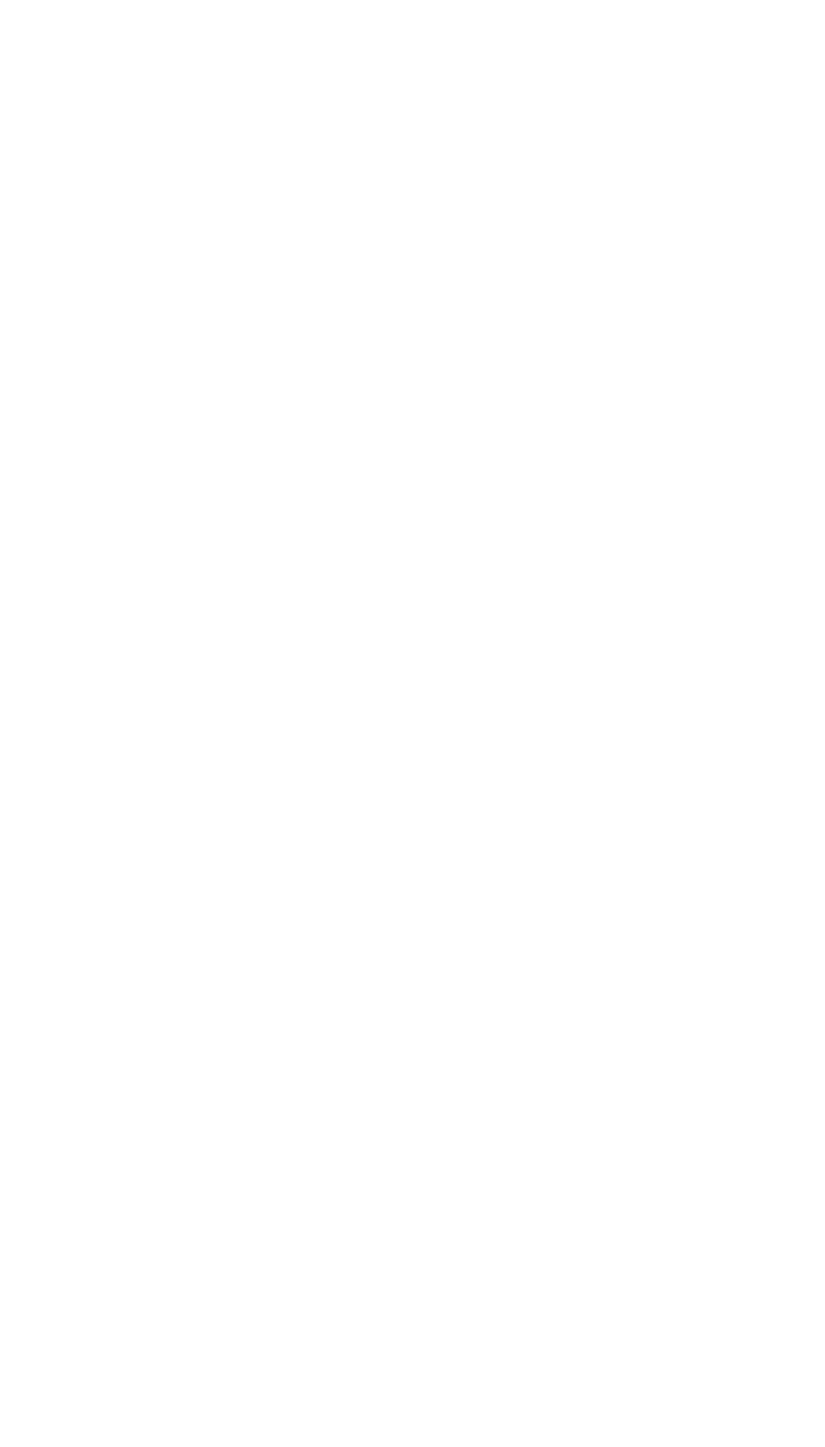
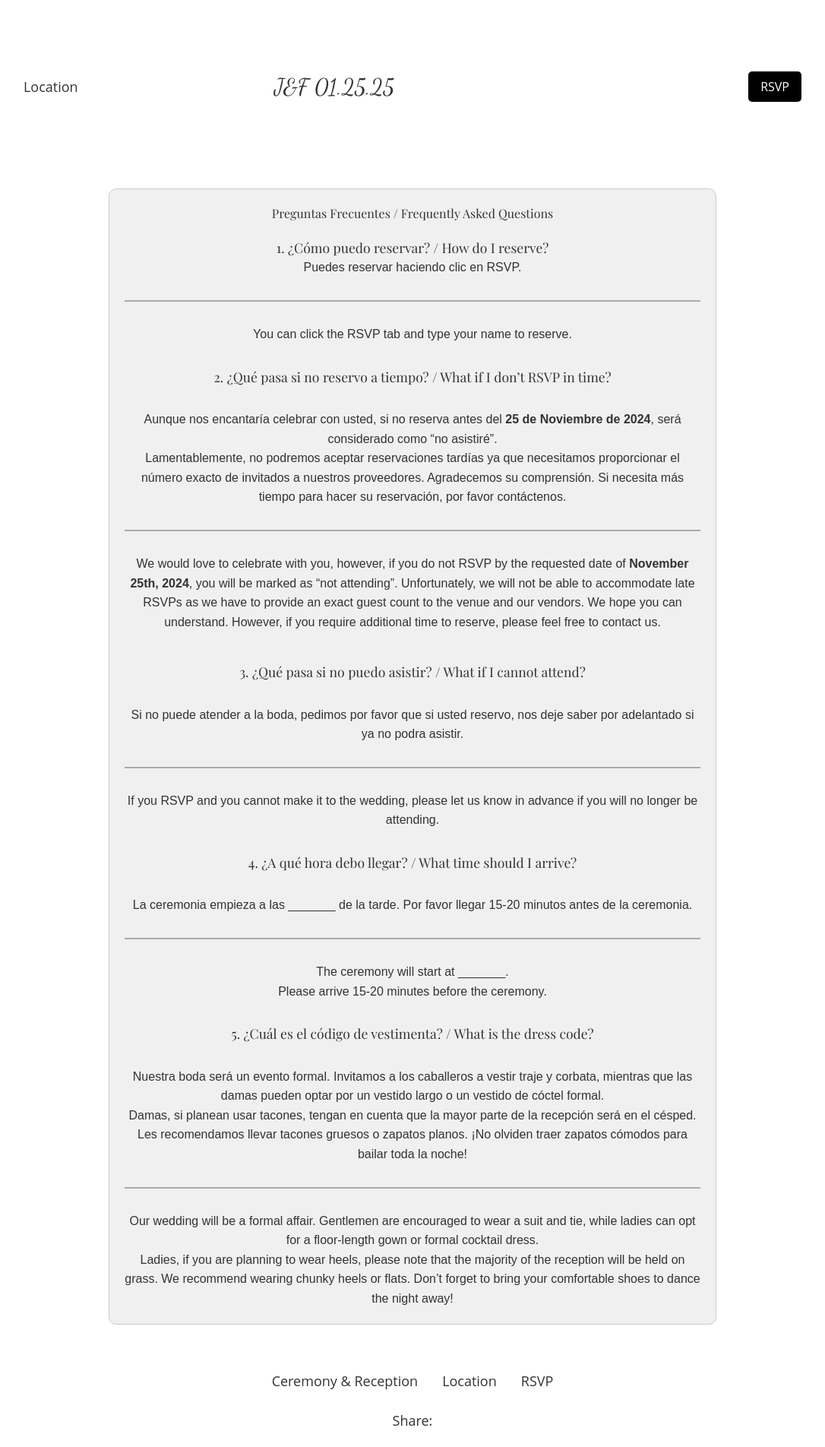
Before and after one commit to Denomz144/Jessica-Francois-Wedding, a React (Vite) app in the folder wedding-website/: page /FAQS in a window 1280 px wide. Before the commit this address had no page. Shown: the top 1904 px of the page at 76% size, without its empty margins (97-1183 px from the left). Before the commit the page ends 800 px from the top, so only its background shows below. Built offline with nearby package versions, Linux system fonts and the light colour scheme.

Commit message:
Add Two pages

```diff
--- a/wedding-website/src/App.tsx
+++ b/wedding-website/src/App.tsx
@@ -11,6 +11,8 @@ import FooterSection from './components/FooterSection';
 // import OurStory from './pages/OurStory';
 import Rsvp from './pages/Rsvp';
 import Location from './pages/Location';
+import Registry from './pages/Registry';
+import FAQS from './pages/FAQs';
 // import StorySection from "./components/StorySection";
 const App: React.FC = () => {
   return (
@@ -30,6 +32,8 @@ const App: React.FC = () => {
           {/* <Route path="our-story" element={<OurStory />} /> */}
           <Route path="rsvp" element={<Rsvp />} />
           <Route path="location" element={<Location />} />
+          <Route path="Registry" element={<Registry />} />
+          <Route path="FAQS" element={<FAQS />} />
         </Route>
       </Routes>
     </Router>
--- a/wedding-website/src/components/CustomAppBar.tsx
+++ b/wedding-website/src/components/CustomAppBar.tsx
@@ -46,9 +46,11 @@ const CustomAppBar = ({  }: CustomAppBarProps) => {
           <DrawerComponent
             pages={[
               { name: "Home", href: "/" },
+              { name: "Registry", href: "Registry" },
               // { name: "Our Story", href: "our-story" },
               { name: "RSVP", href: "rsvp" },
               { name: "Location", href: "location" },
+              { name: "FAQs", href: "FAQs" },
             ]}
             handleDrawerToggle={handleDrawerToggle}
           />
--- /dev/null
+++ b/wedding-website/src/pages/FAQs.tsx
@@ -0,0 +1,171 @@
+import React, { useEffect } from "react";
+import { useNavigate } from "react-router-dom";
+import FooterSection from "../components/FooterSection";
+
+const FAQs: React.FC = () => {
+  const navigate = useNavigate();
+  useEffect(() => {
+    window.scrollTo(0, 0);
+  }, []);
+
+  return (
+    <div className="flex flex-col">
+      {/* Navigation Section */}
+      <div
+        className="justify-between items-center p-5 hidden sm:flex"
+        style={{ padding: "1rem 10%", boxSizing: "border-box" }}
+      >
+        <div className="flex gap-8">
+          <button
+            onClick={() => navigate("/location")}
+            className="hover:underline text-lg"
+          >
+            Location
+          </button>
+        </div>
+        <div
+          className="flex-grow text-center"
+          style={{ padding: "5rem 10%", marginRight: "13rem" }}
+        >
+          <button
+            className="text-3xl font-dancing hover:underline"
+            onClick={() => navigate("/")}
+          >
+            J&F 01.25.25
+          </button>
+        </div>
+        <div>
+          <button
+            className="bg-black text-white py-2 px-4 hover:bg-opacity-75"
+            onClick={() => navigate("/rsvp")}
+          >
+            RSVP
+          </button>
+        </div>
+      </div>
+
+      {/* FAQ Section */}
+      <div
+        style={{
+          textAlign: "center",
+          padding: "20px",
+          border: "1px solid #ccc",
+          borderRadius: "10px",
+          maxWidth: "800px",
+          margin: "20px auto",
+          fontFamily: "Arial, sans-serif",
+          backgroundColor: "#f0f0f0",
+        }}
+      >
+        <h1>Preguntas Frecuentes / Frequently Asked Questions</h1>
+
+        <div style={{ margin: "20px 0" }}></div>
+
+        {/* Pregunta 1 */}
+        <h3 style={{ fontSize: "1.1rem" }}>
+          1. ¿Cómo puedo reservar? / How do I reserve?
+        </h3>
+        <p>Puedes reservar haciendo clic en RSVP.</p>
+        <div style={{ margin: "30px 0" }}></div>
+        <hr style={{ border: "0.5px solid #aaa", margin: "30px 0" }} />
+        <div style={{ margin: "30px 0" }}></div>
+        <p>You can click the RSVP tab and type your name to reserve.</p>
+
+        <div style={{ margin: "30px 0" }}></div>
+
+        {/* Pregunta 2 */}
+        <h3 style={{ fontSize: "1.1rem" }}>
+          2. ¿Qué pasa si no reservo a tiempo? / What if I don’t RSVP in time?
+        </h3>
+        <div style={{ margin: "30px 0" }}></div>
+        <p>
+          Aunque nos encantaría celebrar con usted, si no reserva antes del
+          <strong> 25 de Noviembre de 2024</strong>, será considerado como “no
+          asistiré”.
+        </p>
+        <p>
+          Lamentablemente, no podremos aceptar reservaciones tardías ya que
+          necesitamos proporcionar el número exacto de invitados a nuestros
+          proveedores. Agradecemos su comprensión. Si necesita más tiempo para
+          hacer su reservación, por favor contáctenos.
+        </p>
+        <div style={{ margin: "30px 0" }}></div>
+        <hr style={{ border: "0.5px solid #aaa", margin: "30px 0" }} />
+        <div style={{ margin: "30px 0" }}></div>
+        <p>
+          We would love to celebrate with you, however, if you do not RSVP by
+          the requested date of <strong>November 25th, 2024</strong>, you will
+          be marked as “not attending”. Unfortunately, we will not be able to
+          accommodate late RSVPs as we have to provide an exact guest count to
+          the venue and our vendors. We hope you can understand. However, if you
+          require additional time to reserve, please feel free to contact us.
+        </p>
+
+        <div style={{ margin: "40px 0" }}></div>
+
+        {/* Pregunta 3 */}
+        <h3 style={{ fontSize: "1.1rem" }}>3. ¿Qué pasa si no puedo asistir? / What if I cannot attend?</h3>
+        <div style={{ margin: "30px 0" }}></div>
+        <p>
+          Si no puede atender a la boda, pedimos por favor que si usted reservo,
+          nos deje saber por adelantado si ya no podra asistir.
+        </p>
+        <div style={{ margin: "30px 0" }}></div>
+        <hr style={{ border: "0.5px solid #aaa", margin: "30px 0" }} />
+        <div style={{ margin: "30px 0" }}></div>
+        <p>
+          If you RSVP and you cannot make it to the wedding, please let us know
+          in advance if you will no longer be attending.
+        </p>
+
+        <div style={{ margin: "30px 0" }}></div>
+
+        {/* Pregunta 4 */}
+        <h3 style={{ fontSize: "1.1rem" }}>4. ¿A qué hora debo llegar? / What time should I arrive?</h3>
+        <div style={{ margin: "30px 0" }}></div>
+        <p>
+          La ceremonia empieza a las _______ de la tarde. Por favor llegar 15-20
+          minutos antes de la ceremonia.
+        </p>
+        <div style={{ margin: "30px 0" }}></div>
+        <hr style={{ border: "0.5px solid #aaa", margin: "30px 0" }} />
+        <div style={{ margin: "30px 0" }}></div>
+        <p>
+          The ceremony will start at _______. </p><p>Please arrive 15-20 minutes before
+          the ceremony.
+        </p>
+
+        <div style={{ margin: "30px 0" }}></div>
+
+        {/* Pregunta 5 */}
+        <h3 style={{ fontSize: "1.1rem" }}>5. ¿Cuál es el código de vestimenta? / What is the dress code?</h3>
+        <div style={{ margin: "30px 0" }}></div>
+        <p>
+          Nuestra boda será un evento formal. Invitamos a los caballeros a
+          vestir traje y corbata, mientras que las damas pueden optar por un
+          vestido largo o un vestido de cóctel formal.
+          <br />
+          Damas, si planean usar tacones, tengan en cuenta que la mayor parte de
+          la recepción será en el césped. Les recomendamos llevar tacones
+          gruesos o zapatos planos. ¡No olviden traer zapatos cómodos para
+          bailar toda la noche!
+        </p>
+        <hr style={{ border: "0.5px solid #aaa", margin: "30px 0" }} />
+        <p>
+          Our wedding will be a formal affair. Gentlemen are encouraged to wear
+          a suit and tie, while ladies can opt for a floor-length gown or formal
+          cocktail dress.
+          <br />
+          Ladies, if you are planning to wear heels, please note that the
+          majority of the reception will be held on grass. We recommend wearing
+          chunky heels or flats. Don’t forget to bring your comfortable shoes to
+          dance the night away!
+        </p>
+      </div>
+
+      <FooterSection />
+    </div>
+  );
+};
+
+export default FAQs;
--- /dev/null
+++ b/wedding-website/src/pages/Registry.tsx
@@ -0,0 +1,96 @@
+// src/components/HeroSection.tsx
+import React, { useEffect } from "react";
+import { useNavigate } from "react-router-dom";
+import FooterSection from "../components/FooterSection";
+
+const Registry: React.FC = () => {
+  const navigate = useNavigate();
+  useEffect(() => {
+    window.scrollTo(0, 0);
+  }, []);
+  return (
+    <div className="flex flex-col">
+      <div
+        className="justify-between items-center p-5 hidden sm:flex"
+        style={{ padding: "1rem 10%", boxSizing: "border-box" }}
+      >
+        <div className="flex gap-8">
+          {/* <button
+            onClick={() => navigate("/our-story")}
+            className="hover:underline text-lg"
+          >
+            Our Story
+          </button> */}
+          <button
+            onClick={() => navigate("/location")}
+            className="hover:underline text-lg"
+          >
+            Location
+          </button>
+        </div>
+        <div
+          className="flex-grow text-center"
+          style={{ padding: "5rem 10%", marginRight: "13rem" }}
+        >
+          <button
+            className="text-3xl font-dancing hover:underline"
+            onClick={() => navigate("/")}
+          >
+            J&F 01.25.25
+          </button>
+        </div>
+        <div>
+          <button
+            className="bg-black text-white py-2 px-4 hover:bg-opacity-75"
+            onClick={() => navigate("/rsvp")}
+          >
+            RSVP
+          </button>
+        </div>
+      </div>
+      <div
+        style={{
+          textAlign: "center",
+          padding: "20px",
+          border: "1px solid #ccc",
+          borderRadius: "10px",
+          maxWidth: "600px",
+          margin: "20px auto",
+          fontFamily: "Arial, sans-serif",
+          backgroundColor: '#f0f0f0',
+        }}
+      >
+        <div style={{ margin: "10px 0" }}></div>
+        <h2>¡Gracias por acompañarnos!</h2>
+        <div style={{ margin: "30px 0" }}></div>
+        <p>
+          Su presencia en nuestro día especial es el mejor regalo que podríamos
+          pedir.
+        </p>
+        <p>
+          Si desean hacernos un obsequio, una pequeña contribución para nuestra
+          luna de miel sería muy apreciada.
+        </p>
+        <p>¡Muchas gracias!</p>
+        <div style={{ margin: "30px 0" }}></div>
+        <hr />
+        <div style={{ margin: "30px 0" }}></div>
+        <h2>Thank You for Joining us!</h2>
+        <div style={{ margin: "30px 0" }}></div>
+        <p>
+          Your presence on our special day is the greatest gift we could ask
+          for.
+        </p>
+        <p>
+          If you feel inclined to give us a gift, a contribution towards our
+          honeymoon would be truly appreciated.
+        </p>
+        <p>Thank you!</p>
+      </div>
+
+      <FooterSection />
+    </div>
+  );
+};
+
+export default Registry;
```
